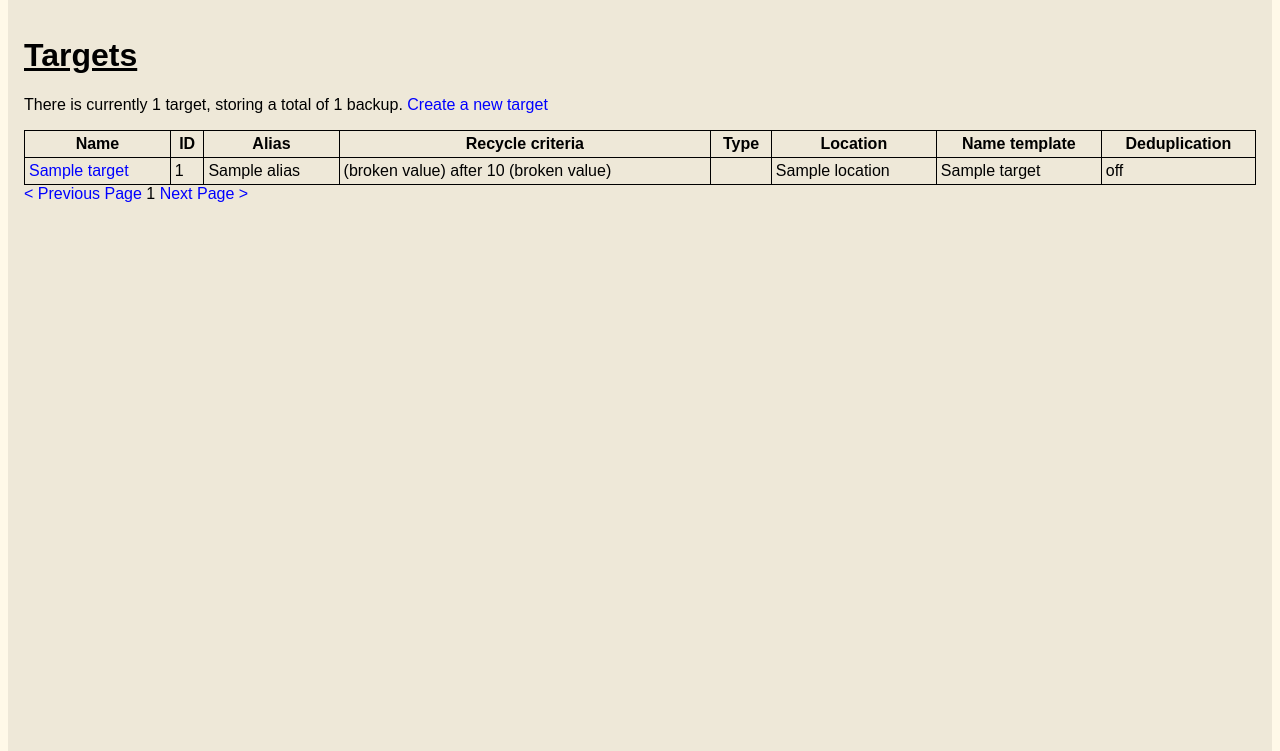
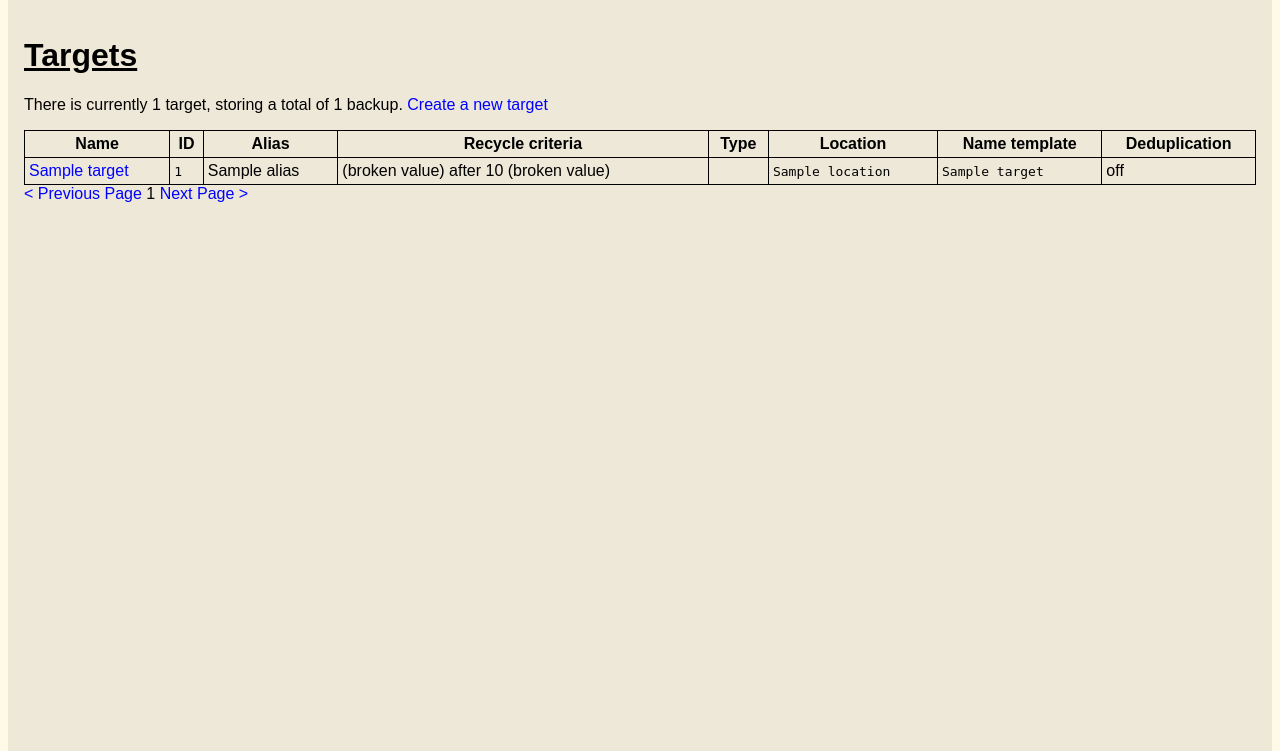
Before and after one commit to Backupchan/server, a Flask app: template templates/list_targets.html in a window 1280 px wide. Shown: the part 26-777 px from the top of the page. Run offline with Flask 3, Linux system fonts and the light colour scheme; the template is opened without the code that fills it: most values are stand-ins (such as "Sample title", 1, 10 or a date in 2020); parts of the project's set-up code (start-up, migrations or seed data) failed here and were passed over.

Commit message:
Add monospace location and name template in target list, italicize None if no target alias configured

```diff
--- a/templates/list_targets.html
+++ b/templates/list_targets.html
@@ -29,8 +29,8 @@
                 {% for target in targets %}
                 <tr>
                     <td><a href="{{ url_for('webui.view_target', id=target.id) }}">{{ target.name }}</a></td>
-                    <td>{{ target.id }}</td>
-                    <td>{{ target.alias }}</td>
+                    <td><span class="monospace">{{ target.id }}</span></td>
+                    <td>{% if target.alias is none %}<i>None</i>{% else %}{{ target.alias }}{% endif %}</td>
                     <td>
                     {% if target.recycle_criteria == "none" %}
                         None
@@ -59,8 +59,8 @@
                         Multiple files
                     {% endif %}
                     </td>
-                    <td>{{ target.location }}</td>
-                    <td>{{ target.name_template }}</td>
+                    <td><span class="monospace">{{ target.location }}</span></td>
+                    <td><span class="monospace">{{ target.name_template }}</span></td>
                     <td>
                     {% if target.deduplicate %}
                         on
--- a/templates/macro.html
+++ b/templates/macro.html
@@ -2,7 +2,7 @@
     ID: <b class="monospace">{{ target.id }}</b><br>
     Name: <b>{{ target.name }}</b><br>
 	{% if target.alias is not none %}
-	Alias: <b>{{ target.alias }}</b><br>
+        Alias: <b>{{ target.alias }}</b><br>
 	{% endif %}
     Recycle criteria:
     <b>
```
